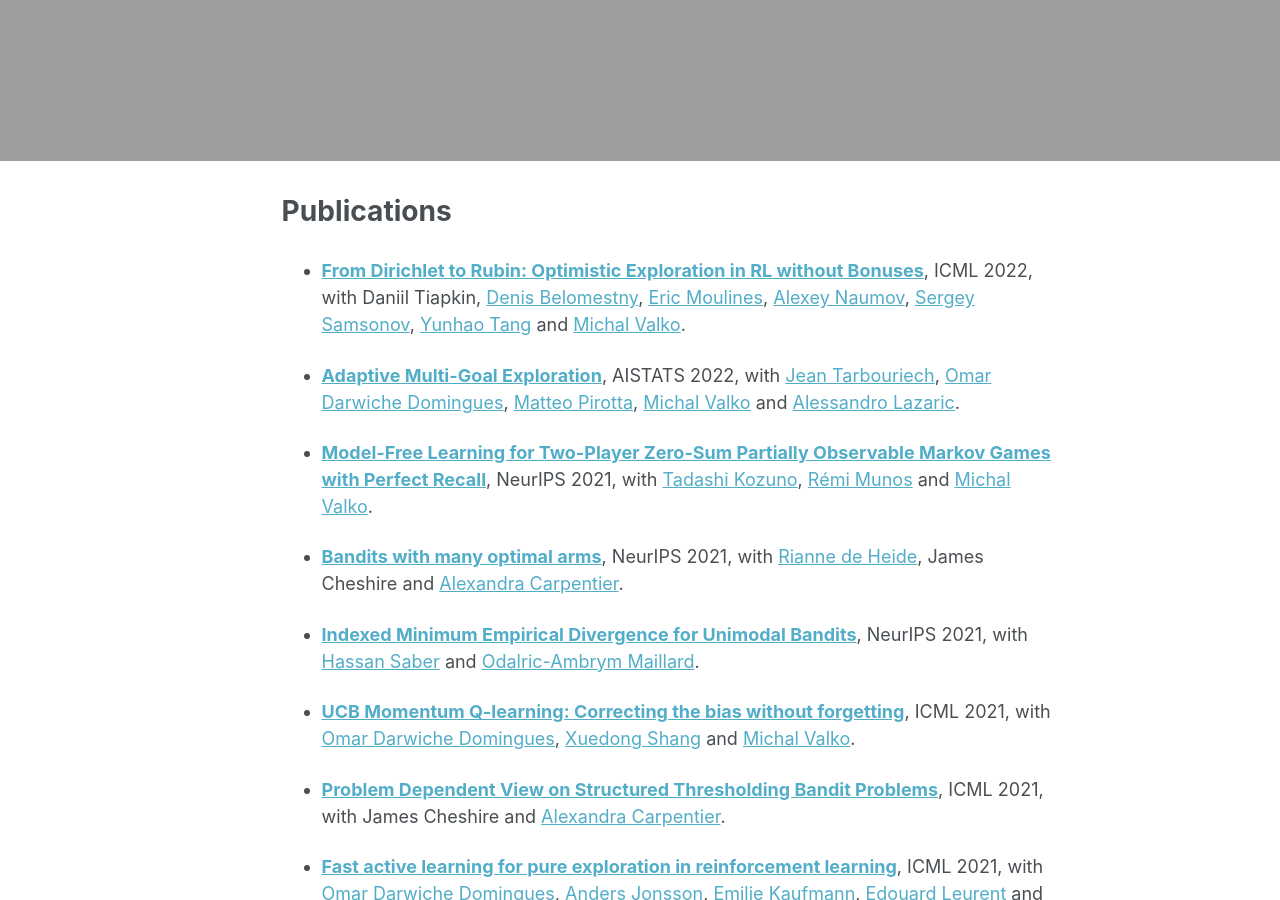
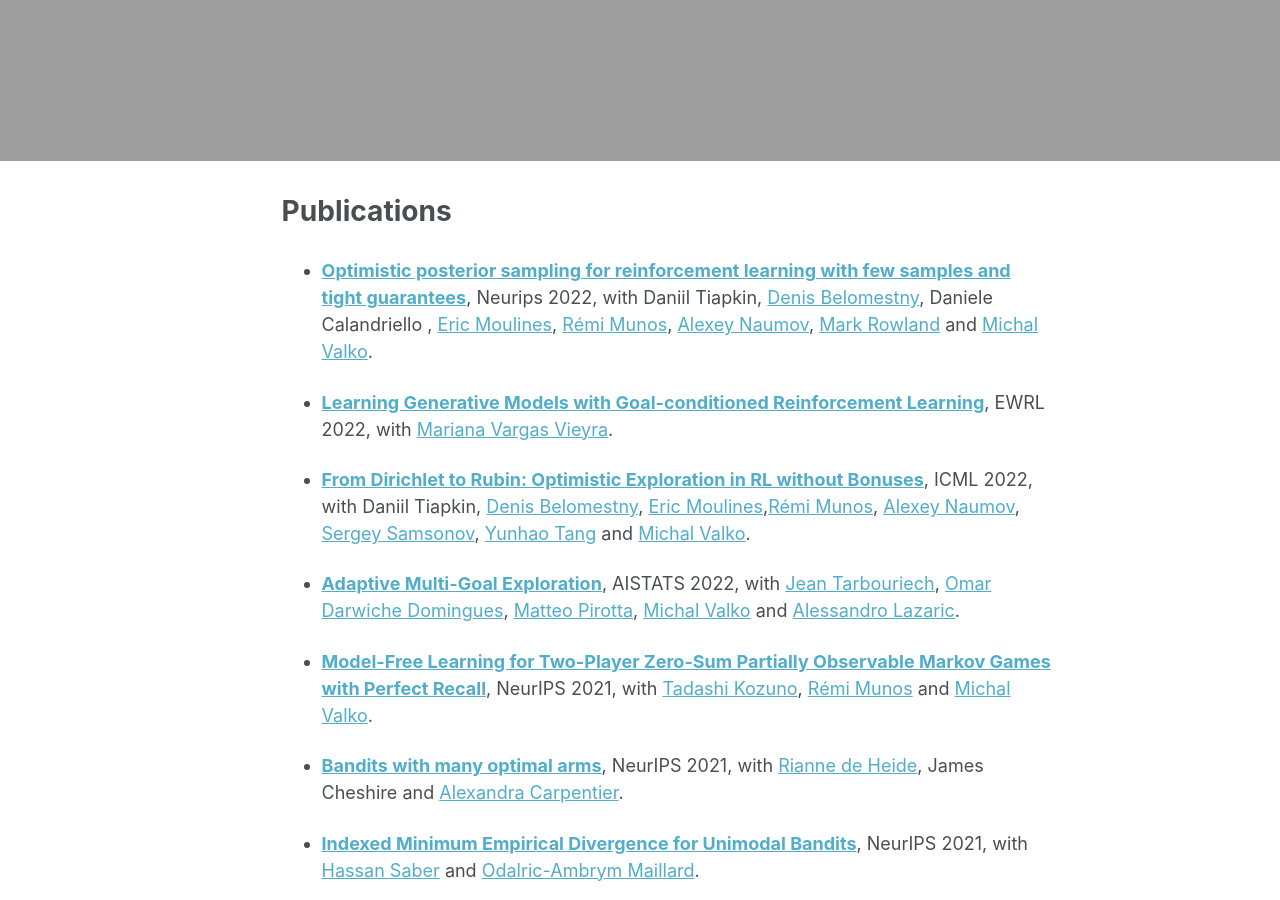
Before and after one commit to menardprr/menardprr.github.io, a Jekyll site: the page built from _pages/publications.md, in a window 1280 px wide and 900 px high, scrolled down 881 px. Built offline with Jekyll 4.4.1, drawn with Linux system fonts in a browser that asks for light colours.

Commit message:
update neurips 2022

```diff
--- a/_pages/publications.md
+++ b/_pages/publications.md
@@ -5,7 +5,11 @@ title: "Publications"
 permalink: /publications/
 author_profile: False
 ---
-* [**From Dirichlet to Rubin: Optimistic Exploration in RL without Bonuses**](https://arxiv.org/pdf/2205.07704.pdf), ICML 2022, with Daniil Tiapkin, [Denis Belomestny](https://www.uni-due.de/~hm0124/), [Eric Moulines](http://www.cmapx.polytechnique.fr/~moulines/), [Alexey Naumov](https://www.hse.ru/staff/anaumov), [Sergey Samsonov](https://www.hse.ru/org/persons/219484540), [Yunhao Tang](https://robintyh1.github.io/) and [Michal Valko](http://researchers.lille.inria.fr/~valko/hp/).
+* [**Optimistic posterior sampling for reinforcement learning with few samples and tight guarantees**](https://misovalko.github.io/publications/tiapkin2022optimistic.pdf), Neurips 2022, with Daniil Tiapkin, [Denis Belomestny](https://www.uni-due.de/~hm0124/), Daniele Calandriello , [Eric Moulines](http://www.cmapx.polytechnique.fr/~moulines/), [Rémi Munos](http://researchers.lille.inria.fr/munos/), [Alexey Naumov](https://www.hse.ru/staff/anaumov), [Mark Rowland](https://sites.google.com/view/markrowland) and [Michal Valko](http://researchers.lille.inria.fr/~valko/hp/).
+
+* [**Learning Generative Models with Goal-conditioned Reinforcement Learning**](https://ewrl.files.wordpress.com/2022/09/generative_by_rl.pdf), EWRL 2022, with [Mariana Vargas Vieyra](https://marianaw.github.io/).
+
+* [**From Dirichlet to Rubin: Optimistic Exploration in RL without Bonuses**](https://arxiv.org/pdf/2205.07704.pdf), ICML 2022, with Daniil Tiapkin, [Denis Belomestny](https://www.uni-due.de/~hm0124/), [Eric Moulines](http://www.cmapx.polytechnique.fr/~moulines/),[Rémi Munos](http://researchers.lille.inria.fr/munos/), [Alexey Naumov](https://www.hse.ru/staff/anaumov), [Sergey Samsonov](https://www.hse.ru/org/persons/219484540), [Yunhao Tang](https://robintyh1.github.io/) and [Michal Valko](http://researchers.lille.inria.fr/~valko/hp/).
 
 
 
```
